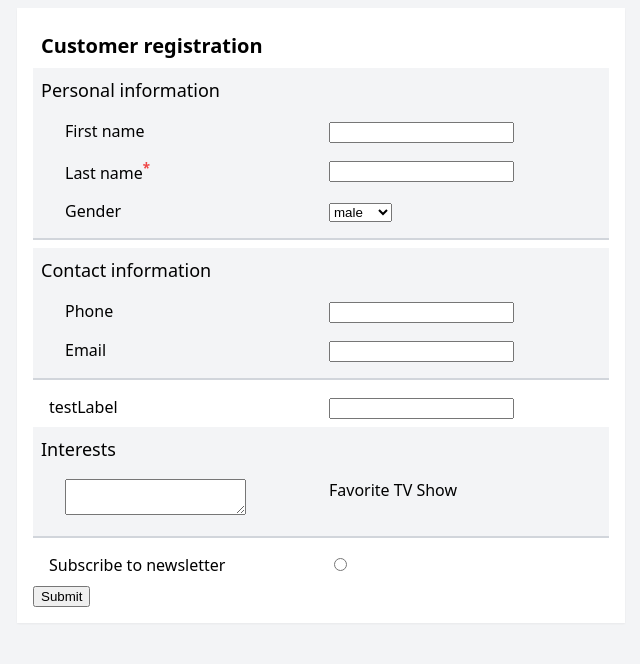
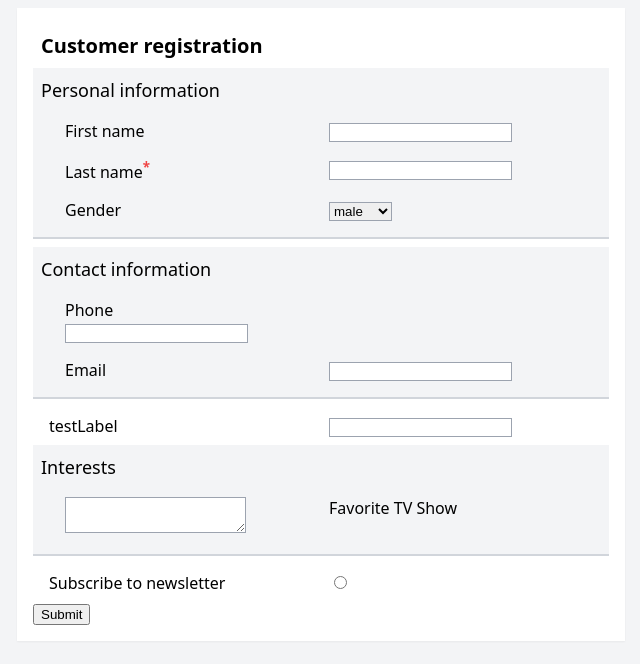
Before and after one commit to NotosRM/notosForms, a React app: page / in a window 1280 px wide. Shown: the top 664 px of the page, without its empty margins (319-959 px from the left). Built offline with nearby package versions, Linux system fonts and the light colour scheme.

Commit message:
MP-3312 input style like mdt inputs

```diff
--- a/src/components/App.tsx
+++ b/src/components/App.tsx
@@ -25,7 +25,7 @@ export const App = () => {
 					<FieldLayout code="gender" name="" label="Gender" control="select" options={genders} />
 				</FieldGroup>
 				<FieldGroup label="Contact information">
-					<FieldLayout code="phone" name="" label="Phone" />
+					<FieldLayout code="phone" name="" label="Phone" labelPosition="top" />
 					<FieldLayout code="email" name="" label="Email" />
 				</FieldGroup>
 				<FieldLayout code="testField" name="" label="testLabel" />
--- a/src/components/Form/FieldLayout/FieldLayout.css
+++ b/src/components/Form/FieldLayout/FieldLayout.css
@@ -5,7 +5,6 @@
 .wrapRowReverse {
 	@apply grid grid-cols-2 gap-x-4;
 	@apply px-4 py-2;
-	grid-auto-flow: dense;
 }
 .wrapRowReverse .label {
 	order: 1;
@@ -20,14 +19,18 @@
 	@apply col-span-1;
 }
 .control {
+	@apply border-solid border-1 border-gray-400;
 }
 .controlError,
 .controlError:focus {
 	@apply border-solid border-red-500;
+	@apply outline-0;
 }
 .control:hover,
 .control:focus {
-	@apply border-solid border-blue-400;
+	@apply border-solid border-blue-400 border-1;
+	@apply shadow-mdt-blue;
+	@apply outline-0;
 }
 
 .description {
--- a/src/components/Form/FieldLayout/FieldLayout.tsx
+++ b/src/components/Form/FieldLayout/FieldLayout.tsx
@@ -61,7 +61,7 @@ const Select: React.FC<IFieldProps> = (props) => {
 	return (
 		<select className={className}>
 			{options.map((element: any) => (
-				<option key={element} value={element}>
+				<option key={props.key || element} value={element}>
 					{element}
 				</option>
 			))}
@@ -80,6 +80,7 @@ const Radio: React.FC<IFieldProps> = (props) => {
 };
 
 export const FieldLayout: React.FC<IFieldProps> = (props) => {
+	let { rest } = props;
 	const wrappperClassName = props.labelPosition
 		? props.labelPosition == "top"
 			? styles.wrapColumn
@@ -97,6 +98,7 @@ export const FieldLayout: React.FC<IFieldProps> = (props) => {
 	const Control = Controls[props.control || "input"];
 	return (
 		<Field
+			{...rest}
 			name={props.code}
 			render={({ input, meta }) => (
 				<div className={wrappperClassName}>
--- a/tailwind.config.js
+++ b/tailwind.config.js
@@ -2,7 +2,17 @@ module.exports = {
 	purge: [],
 	darkMode: "class",
 	theme: {
-		extend: {}
+		extend: {
+			boxShadow: {
+				"mdt-blue": "inset 0 1px 1px rgb(0 0 0 / 8%), 0 0 8px rgb(102 175 233 / 60%);"
+			},
+			borderWidth: {
+				1: "1px"
+			},
+			outline: {
+				0: 0
+			}
+		}
 	},
 	variants: {},
 	plugins: []
```
